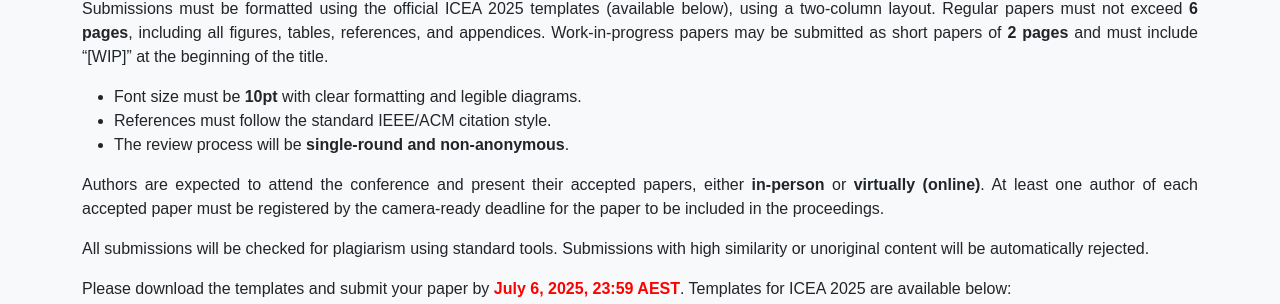
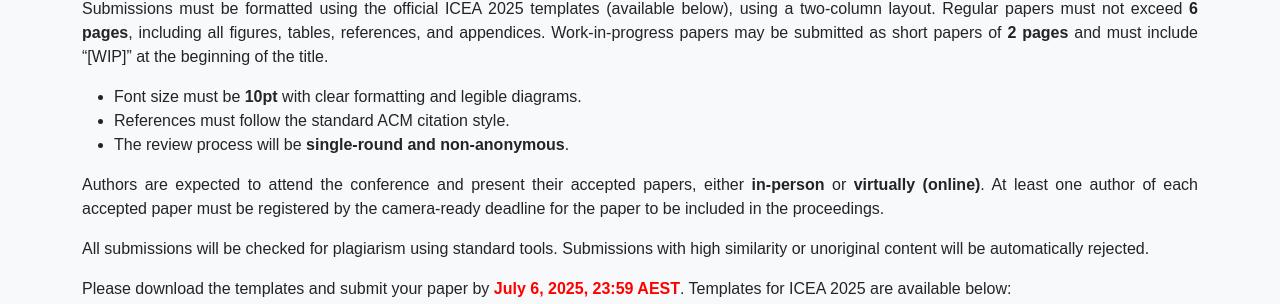
Before and after one commit to icea2025/latrobe, a Jekyll site: the page submission/index.html, which Jekyll copies as it is, in a window 1280 px wide and 1040 px high. Shown: the part 213-517 px from the top of the window. Built offline with Jekyll 4.4.1, drawn with Linux system fonts in a browser that asks for light colours.

Commit message:
Update index.html

```diff
--- a/submission/index.html
+++ b/submission/index.html
@@ -75,7 +75,7 @@
     </p>
     <ul>
       <li style="text-align: justify;">Font size must be <strong>10pt</strong> with clear formatting and legible diagrams.</li>
-      <li style="text-align: justify;">References must follow the standard IEEE/ACM citation style.</li>
+      <li style="text-align: justify;">References must follow the standard ACM citation style.</li>
       <li style="text-align: justify;">The review process will be <strong>single-round and non-anonymous</strong>.</li>
     </ul>
     <p style="text-align: justify">
```
